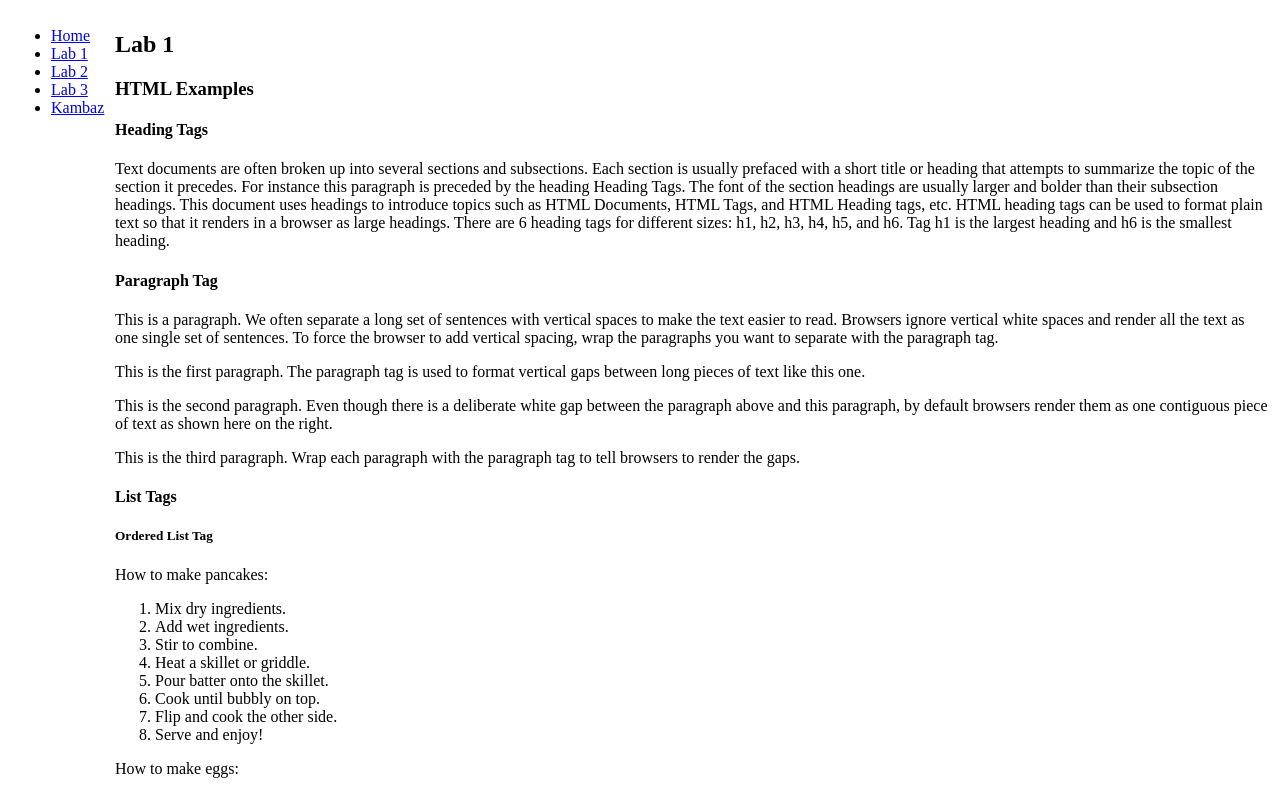
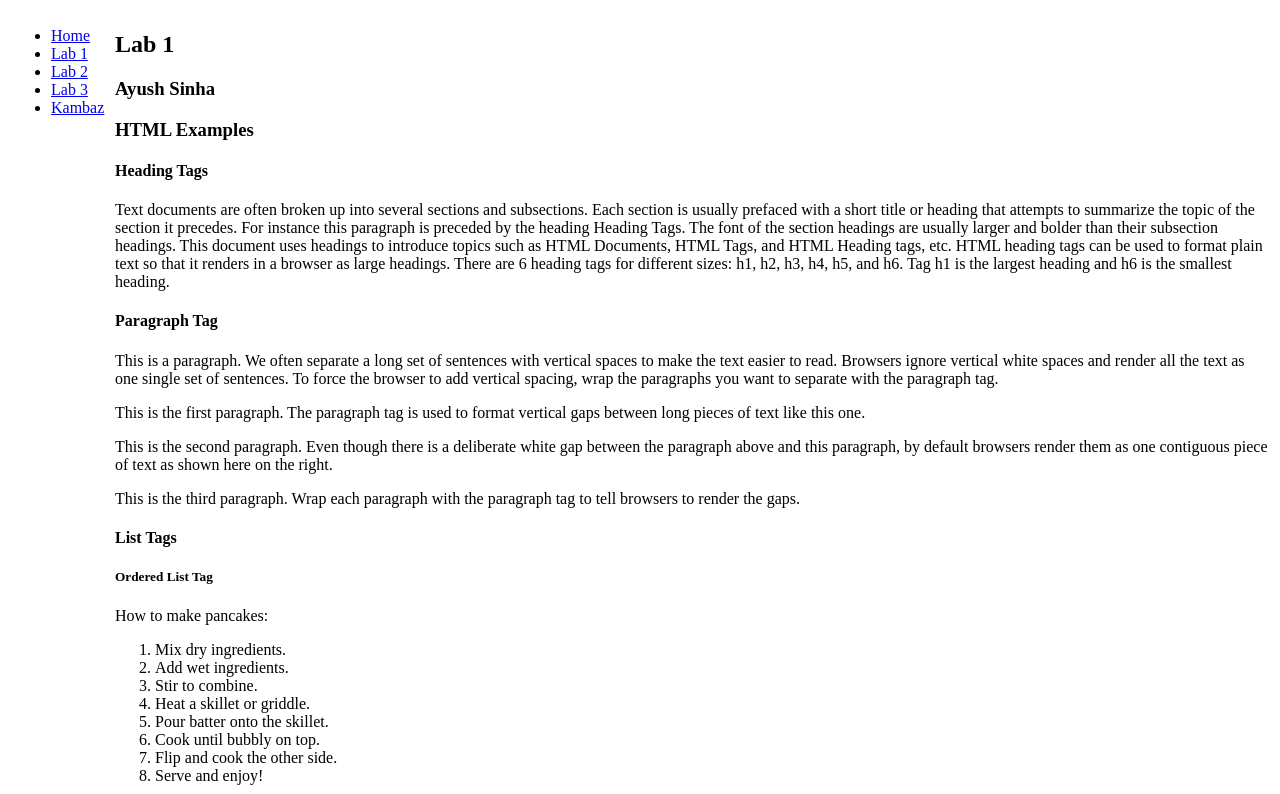
Before and after one commit to ayushsinha12/kambaz-next-js, a Next.js app: page /labs/lab1 in a window 1280 px wide. Shown: the top 794 px of the page. Built offline with nearby package versions, Linux system fonts and the light colour scheme.

Commit message:
Add name, section, and links to Lab 1 landing page

```diff
--- a/app/labs/lab1/page.tsx
+++ b/app/labs/lab1/page.tsx
@@ -2,6 +2,7 @@ export default function Lab1() {
     return (
       <div id="wd-lab1">
         <h2>Lab 1</h2>
+        <h3>Ayush Sinha</h3>
         <h3>HTML Examples</h3>
 
         <div id="wd-h-tag">
@@ -265,7 +266,7 @@ export default function Lab1() {
 
             <h4>Anchor tag</h4>
             Please
-            <a href="https://github.com/ayushsinha12" id="wd-github">click here</a>
+            <a href="https://github.com/ayushsinha12/kambaz-next-js" id="wd-github">click here</a>
             to get to my code repository<br/>
 
         </form>
```
